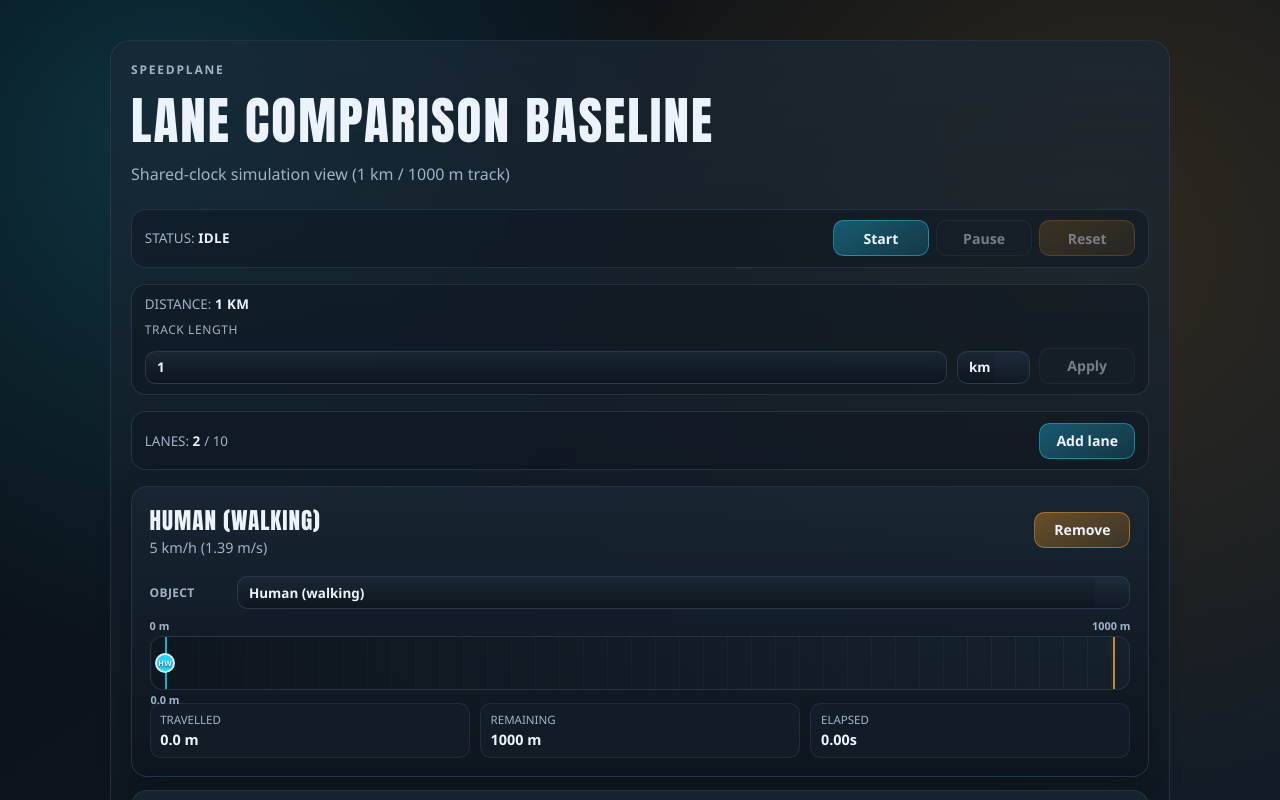
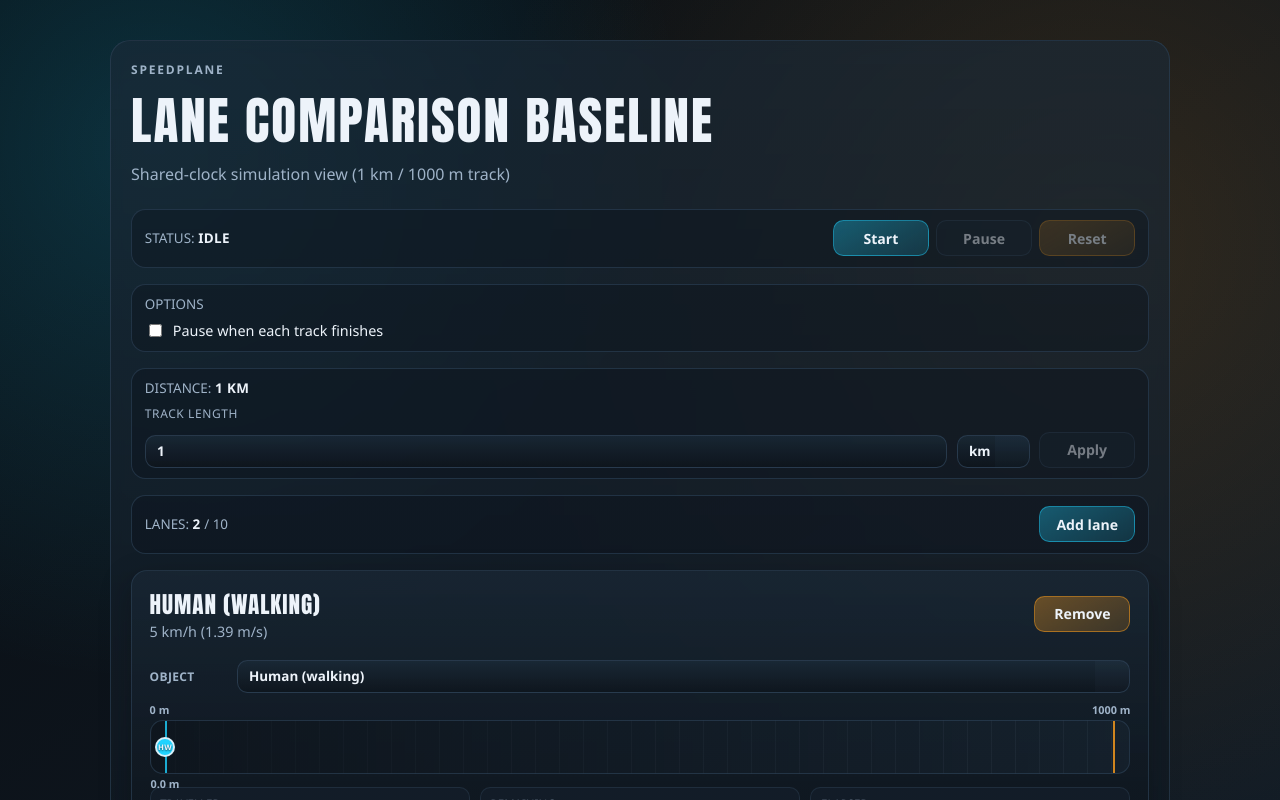
Before and after one commit to borisicleche/speed-comparison, a React (Vite) app: page / in a window 1280 px wide. Shown: the top 800 px of the page. Built offline with nearby package versions, Linux system fonts and the light colour scheme.

Commit message:
feat: add SimulationOptions component with pause-on-finish checkbox
Co-Authored-By: Claude Sonnet 4.6 <noreply@anthropic.com>

```diff
--- a/src/app/App.tsx
+++ b/src/app/App.tsx
@@ -2,6 +2,7 @@ import React, { useMemo } from "react";
 
 import { DistanceInput } from "../components/DistanceInput/DistanceInput";
 import { SimulationControls } from "../components/SimulationControls/SimulationControls";
+import { SimulationOptions } from "../components/SimulationOptions/SimulationOptions";
 import { TrackList } from "../components/TrackList/TrackList";
 import { TrackManagement } from "../components/TrackManagement/TrackManagement";
 import { SPEED_OBJECTS } from "../data/speedObjects";
@@ -37,6 +38,7 @@ export const App = () => {
         </header>
 
         <SimulationControls />
+        <SimulationOptions />
         <DistanceInput />
         <TrackManagement
           trackCount={trackCount}
--- /dev/null
+++ b/src/components/SimulationOptions/SimulationOptions.scss
@@ -0,0 +1,29 @@
+@use "../../styles/variables" as v;
+
+.simulation-options {
+  background: rgba(v.$color-ink-900, 0.42);
+  border: 1px solid rgba(v.$color-line, 0.7);
+  border-radius: 0.9rem;
+  margin-bottom: 1rem;
+  padding: 0.65rem 0.8rem;
+}
+
+.simulation-options__title {
+  color: v.$color-text-muted;
+  font-size: 0.84rem;
+  margin: 0 0 0.5rem;
+  text-transform: uppercase;
+}
+
+.simulation-options__item {
+  align-items: center;
+  display: flex;
+  gap: 0.5rem;
+}
+
+.simulation-options__label {
+  color: v.$color-text;
+  cursor: pointer;
+  font-size: 0.9rem;
+  user-select: none;
+}
--- /dev/null
+++ b/src/components/SimulationOptions/SimulationOptions.tsx
@@ -0,0 +1,28 @@
+import React from "react";
+
+import { useSimulationStore } from "../../store/simulationStore";
+import "./SimulationOptions.scss";
+
+export const SimulationOptions = () => {
+  const pauseOnFinish = useSimulationStore(
+    (state) => state.simulationState.pauseOnFinish,
+  );
+  const setPauseOnFinish = useSimulationStore((state) => state.setPauseOnFinish);
+
+  return (
+    <section className="simulation-options" aria-label="Simulation options">
+      <p className="simulation-options__title">Options</p>
+      <div className="simulation-options__item">
+        <input
+          id="pause-on-finish"
+          type="checkbox"
+          checked={pauseOnFinish}
+          onChange={(e) => setPauseOnFinish(e.target.checked)}
+        />
+        <label className="simulation-options__label" htmlFor="pause-on-finish">
+          Pause when each track finishes
+        </label>
+      </div>
+    </section>
+  );
+};
```
